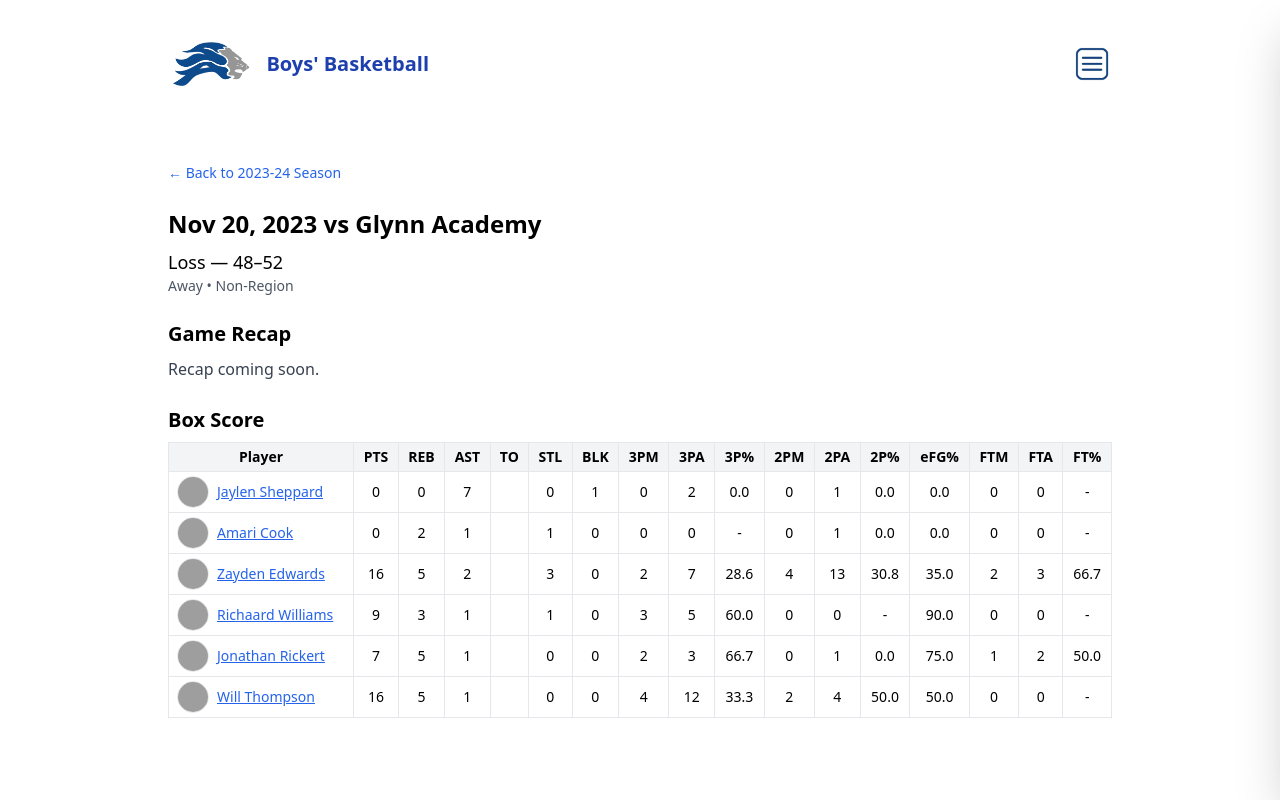
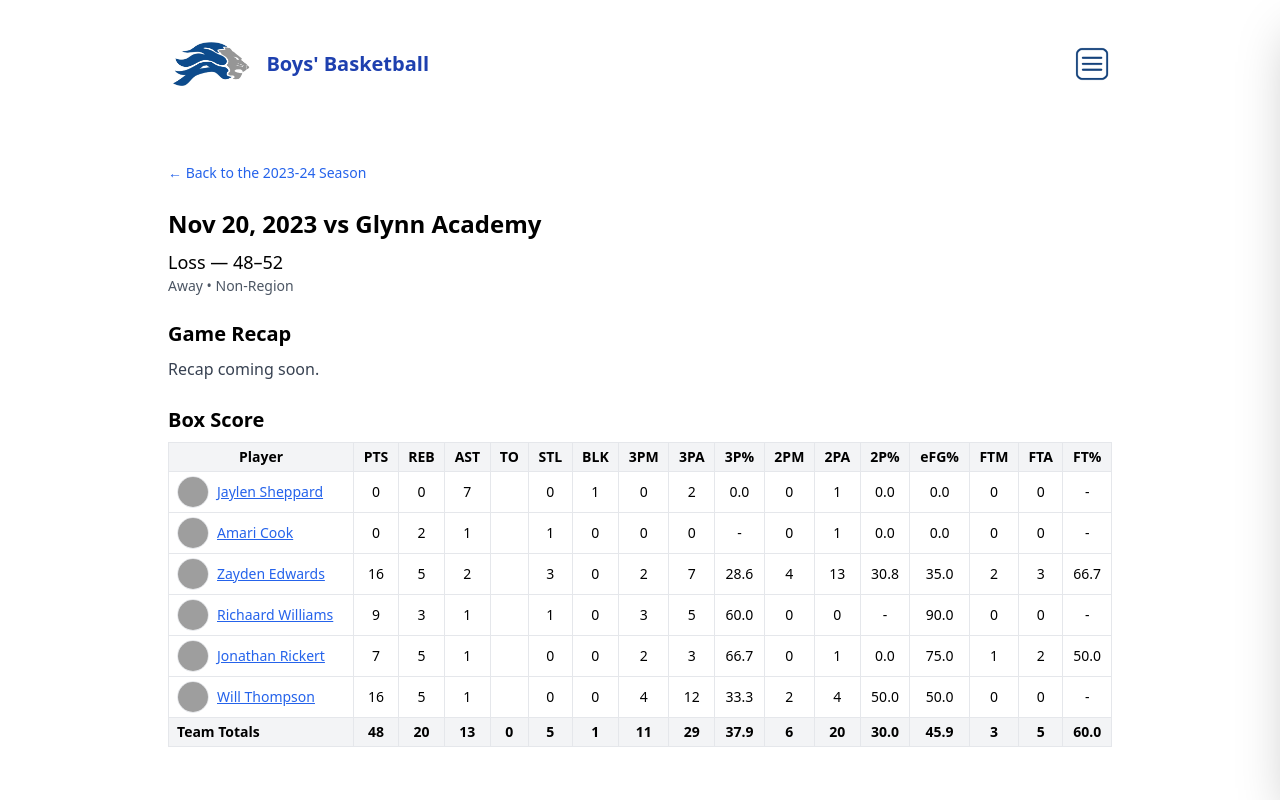
Before and after one commit to newonda1/st-andrews-basketball, a React (Vite) app: page /athletics/boys/basketball/games/20231120 in a window 1280 px wide. Built offline with nearby package versions, Linux system fonts and the light colour scheme; grey boxes are pictures that could not be loaded.

Commit message:
Update GameDetail.jsx

```diff
--- a/src/boys/basketball/pages/GameDetail.jsx
+++ b/src/boys/basketball/pages/GameDetail.jsx
@@ -1,4 +1,4 @@
-import React, { useEffect, useState } from "react";
+import React, { useEffect, useMemo, useState } from "react";
 import { useParams, Link } from "react-router-dom";
 
 function GameDetail() {
@@ -8,7 +8,6 @@ function GameDetail() {
   const [players, setPlayers] = useState([]);
   const [loading, setLoading] = useState(true);
 
-  // ✅ Correct paths for your current zip:
   // public/data/boys/basketball/...
   const DATA_BASE = "/data/boys/basketball/";
   const PLAYER_IMG_BASE = "/images/boys/basketball/players/";
@@ -121,6 +120,35 @@ function GameDetail() {
     return `${ys}-${ye2}`;
   };
 
+  // ✅ Team totals row (sums across playerStats)
+  const teamTotals = useMemo(() => {
+    const sum = (key) =>
+      playerStats.reduce((acc, s) => acc + (Number(s?.[key]) || 0), 0);
+
+    const totals = {
+      Points: sum("Points"),
+      Rebounds: sum("Rebounds"),
+      Assists: sum("Assists"),
+      Turnovers: sum("Turnovers"),
+      Steals: sum("Steals"),
+      Blocks: sum("Blocks"),
+      ThreePM: sum("ThreePM"),
+      ThreePA: sum("ThreePA"),
+      TwoPM: sum("TwoPM"),
+      TwoPA: sum("TwoPA"),
+      FTM: sum("FTM"),
+      FTA: sum("FTA"),
+    };
+
+    return {
+      ...totals,
+      ThreePct: formatPct(totals.ThreePM, totals.ThreePA),
+      TwoPct: formatPct(totals.TwoPM, totals.TwoPA),
+      EfgPct: calcEFG(totals.TwoPM, totals.ThreePM, totals.TwoPA, totals.ThreePA),
+      FtPct: formatPct(totals.FTM, totals.FTA),
+    };
+  }, [playerStats]);
+
   if (loading) {
     return <div className="p-4">Loading…</div>;
   }
@@ -134,15 +162,25 @@ function GameDetail() {
 
   const showScore = game.Result === "W" || game.Result === "L";
 
-  // ✅ Correct “Back to Season” link for your current router structure
-  // (your schedule links are /athletics/boys/basketball/games/:gameId)
-  const seasonSlug = seasonSlugFromYearStart(game.Season) || "2025-26";
-  const seasonPath = `/athletics/boys/basketball/seasons/${seasonSlug}`;
+  // ✅ Dynamic “Back to Season” link + label (no hard-coded season)
+  const seasonSlug = seasonSlugFromYearStart(game.Season);
+  const seasonPath = seasonSlug
+    ? `/athletics/boys/basketball/seasons/${seasonSlug}`
+    : "/athletics/boys/basketball/seasons";
+
+  // ✅ Recap title from games.json
+  const recapTitle =
+    game.RecapTitle && String(game.RecapTitle).trim().length > 0
+      ? game.RecapTitle
+      : "Game Recap";
+
+  const recapText =
+    game.Recap && String(game.Recap).trim().length > 0 ? game.Recap : "Recap coming soon.";
 
   return (
     <div className="p-4 space-y-6">
       <Link to={seasonPath} className="text-sm text-blue-600 hover:underline">
-        ← Back to {seasonSlug} Season
+        {seasonSlug ? `← Back to the ${seasonSlug} Season` : "← Back to Seasons"}
       </Link>
 
       <header>
@@ -164,10 +202,8 @@ function GameDetail() {
       </header>
 
       <section>
-        <h2 className="text-xl font-semibold mb-2">Game Recap</h2>
-        <p className="text-gray-700 leading-relaxed whitespace-pre-line">
-          {game.Recap && game.Recap.trim().length > 0 ? game.Recap : "Recap coming soon."}
-        </p>
+        <h2 className="text-xl font-semibold mb-2">{recapTitle}</h2>
+        <p className="text-gray-700 leading-relaxed whitespace-pre-line">{recapText}</p>
       </section>
 
       <section>
@@ -198,6 +234,7 @@ function GameDetail() {
                   <th className="border px-2 py-1">FT%</th>
                 </tr>
               </thead>
+
               <tbody>
                 {playerStats.map((s) => {
                   const threePct = formatPct(s.ThreePM, s.ThreePA);
@@ -213,8 +250,6 @@ function GameDetail() {
                             src={getPlayerPhotoUrl(s.PlayerID)}
                             alt={getPlayerName(s.PlayerID)}
                             onError={(e) => {
-                              // Your zip doesn’t include a default player image,
-                              // so fall back to the school logo.
                               e.currentTarget.src = "/images/common/logo.png";
                             }}
                             className="w-8 h-8 rounded-full object-cover border"
@@ -247,6 +282,27 @@ function GameDetail() {
                     </tr>
                   );
                 })}
+
+                {/* ✅ Team Totals row styled like header row */}
+                <tr className="bg-gray-100 font-semibold">
+                  <td className="border px-2 py-1 text-left">Team Totals</td>
+                  <td className="border px-2 py-1">{teamTotals.Points}</td>
+                  <td className="border px-2 py-1">{teamTotals.Rebounds}</td>
+                  <td className="border px-2 py-1">{teamTotals.Assists}</td>
+                  <td className="border px-2 py-1">{teamTotals.Turnovers}</td>
+                  <td className="border px-2 py-1">{teamTotals.Steals}</td>
+                  <td className="border px-2 py-1">{teamTotals.Blocks}</td>
+                  <td className="border px-2 py-1">{teamTotals.ThreePM}</td>
+                  <td className="border px-2 py-1">{teamTotals.ThreePA}</td>
+                  <td className="border px-2 py-1">{teamTotals.ThreePct}</td>
+                  <td className="border px-2 py-1">{teamTotals.TwoPM}</td>
+                  <td className="border px-2 py-1">{teamTotals.TwoPA}</td>
+                  <td className="border px-2 py-1">{teamTotals.TwoPct}</td>
+                  <td className="border px-2 py-1">{teamTotals.EfgPct}</td>
+                  <td className="border px-2 py-1">{teamTotals.FTM}</td>
+                  <td className="border px-2 py-1">{teamTotals.FTA}</td>
+                  <td className="border px-2 py-1">{teamTotals.FtPct}</td>
+                </tr>
               </tbody>
             </table>
           </div>
```
